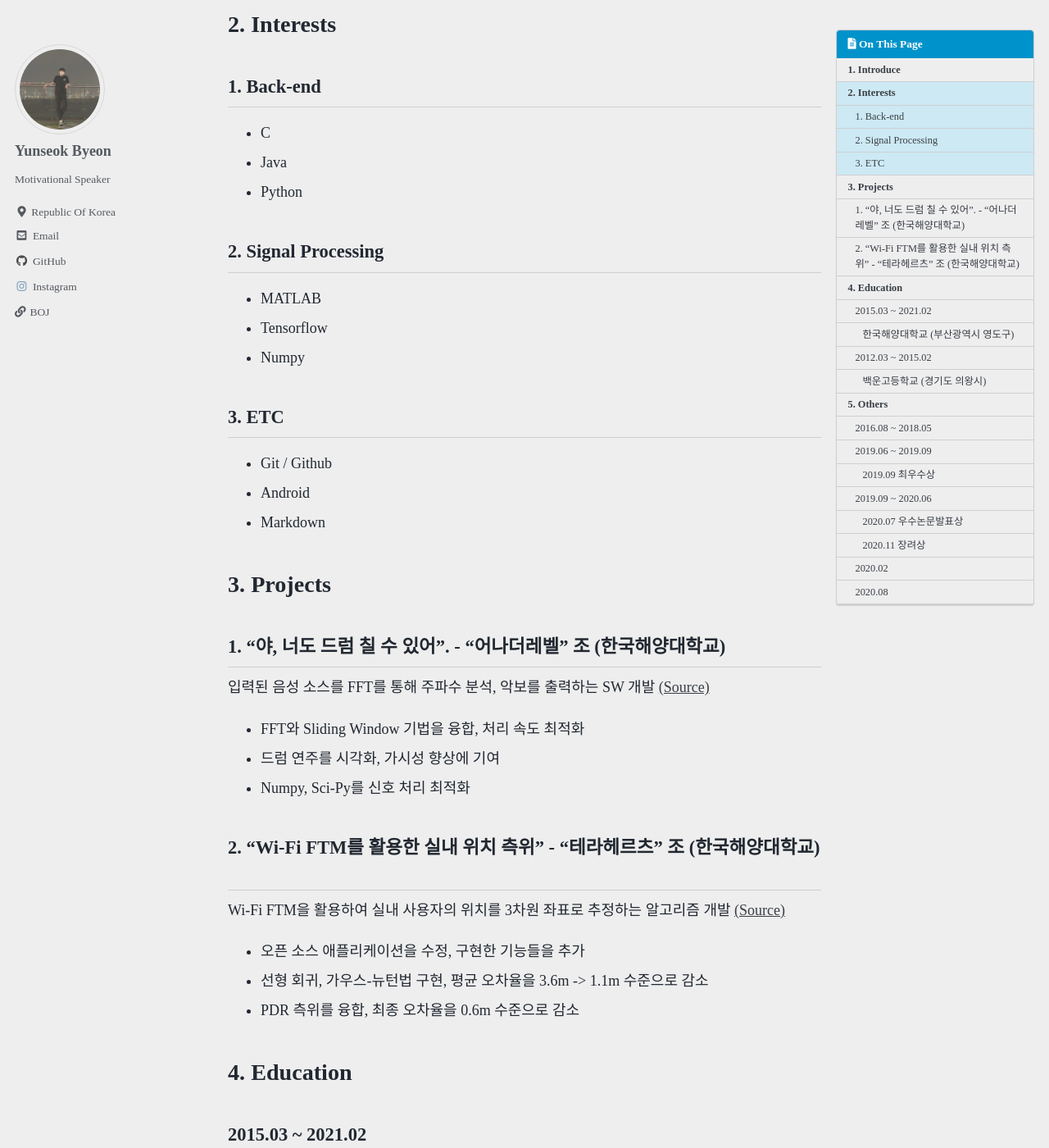
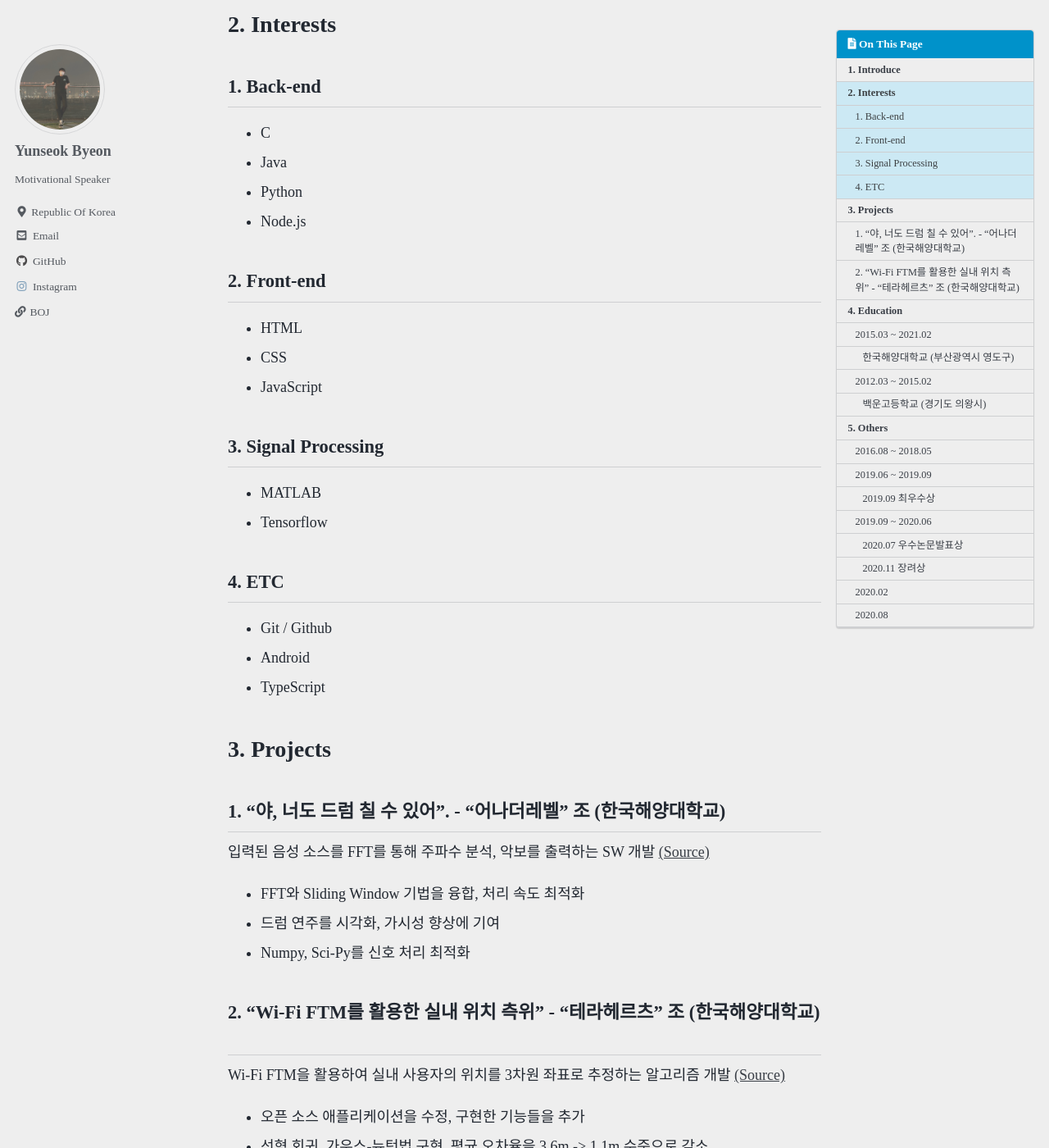
Before and after one commit to bye0nys/bye0nys.github.io, a Jekyll site: the page built from _pages/about.md, in a window 1280 px wide and 1400 px high, scrolled down 515 px. Shown: the whole window at 82% size. Built offline with Jekyll 4.4.1, drawn with Linux system fonts in a browser that asks for light colours; cached includes are drawn as plain includes; some web fonts are replaced; some of the changed text lies outside the part shown.

Commit message:
edit about.md

```diff
--- a/_pages/about.md
+++ b/_pages/about.md
@@ -24,16 +24,21 @@ __Java__ , __Python__ 등의 언어를 사용하며 알고리즘을 개발한
  - C
  - Java
  - Python
+ - Node.js
 
-## 2. Signal Processing
+## 2. Front-end
+  - HTML
+  - CSS
+  - JavaScript
+
+## 3. Signal Processing
  - MATLAB
  - Tensorflow
- - Numpy
 
-## 3. ETC
+## 4. ETC
  - Git / Github
  - Android
- - Markdown
+ - TypeScript
 <br/><br/>
 
 # 3. Projects
```
Also changed, not shown: other parts of _pages/about.md (+1 -1 lines).
